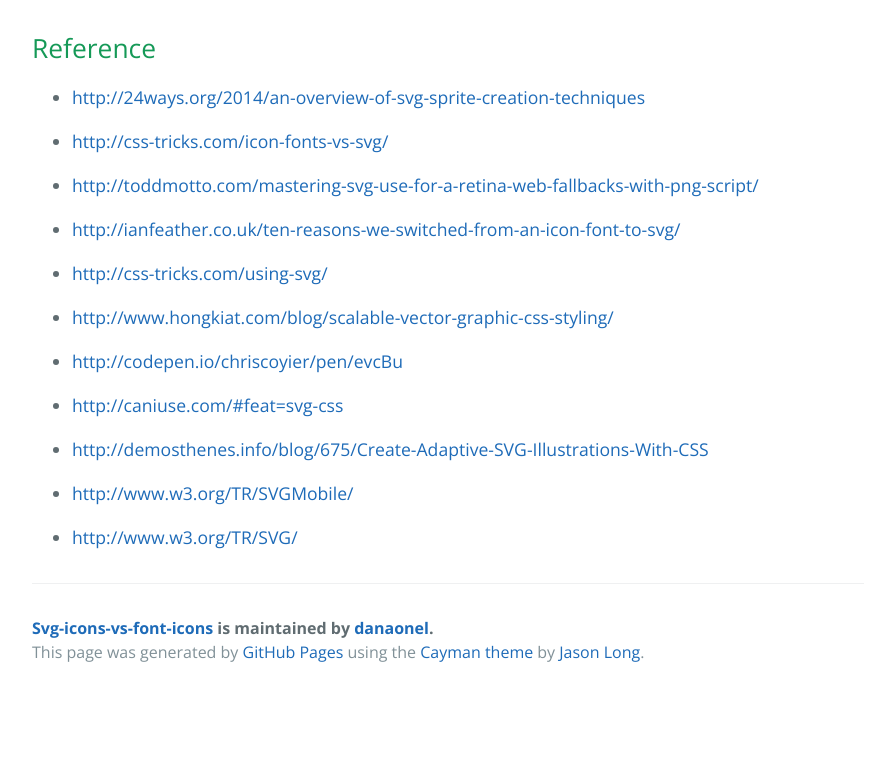
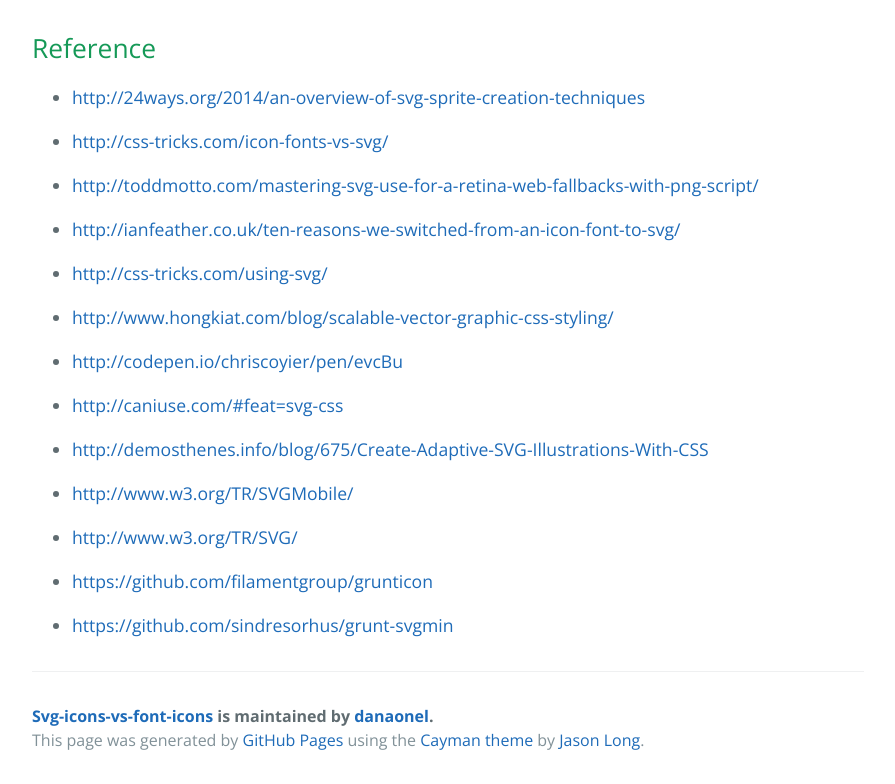
Before and after one commit to danaonel/svg-icons-vs-font-icons, a plain HTML site: page index.html in a window 1280 px wide. Shown: the part 4981-5765 px from the top of the page, without its empty margins (192-1087 px from the left). Before the commit the page ends 5677 px from the top, so only its background shows below. Drawn offline with nearby package versions, Linux system fonts and the light colour scheme.

```diff
--- a/index.html
+++ b/index.html
@@ -245,6 +245,8 @@ timeline)</p></li>
 <li><p><a href="http://demosthenes.info/blog/675/Create-Adaptive-SVG-Illustrations-With-CSS">http://demosthenes.info/blog/675/Create-Adaptive-SVG-Illustrations-With-CSS</a></p></li>
 <li><p><a href="http://www.w3.org/TR/SVGMobile/">http://www.w3.org/TR/SVGMobile/</a></p></li>
 <li><p><a href="http://www.w3.org/TR/SVG/">http://www.w3.org/TR/SVG/</a></p></li>
+<li><p><a href="https://github.com/filamentgroup/grunticon">https://github.com/filamentgroup/grunticon</a></p></li>
+<li><p><a href="https://github.com/sindresorhus/grunt-svgmin">https://github.com/sindresorhus/grunt-svgmin</a></p></li>
 </ul>
 
       <footer class="site-footer">
```
Also changed, not shown: params.json (+1 -1 lines).
